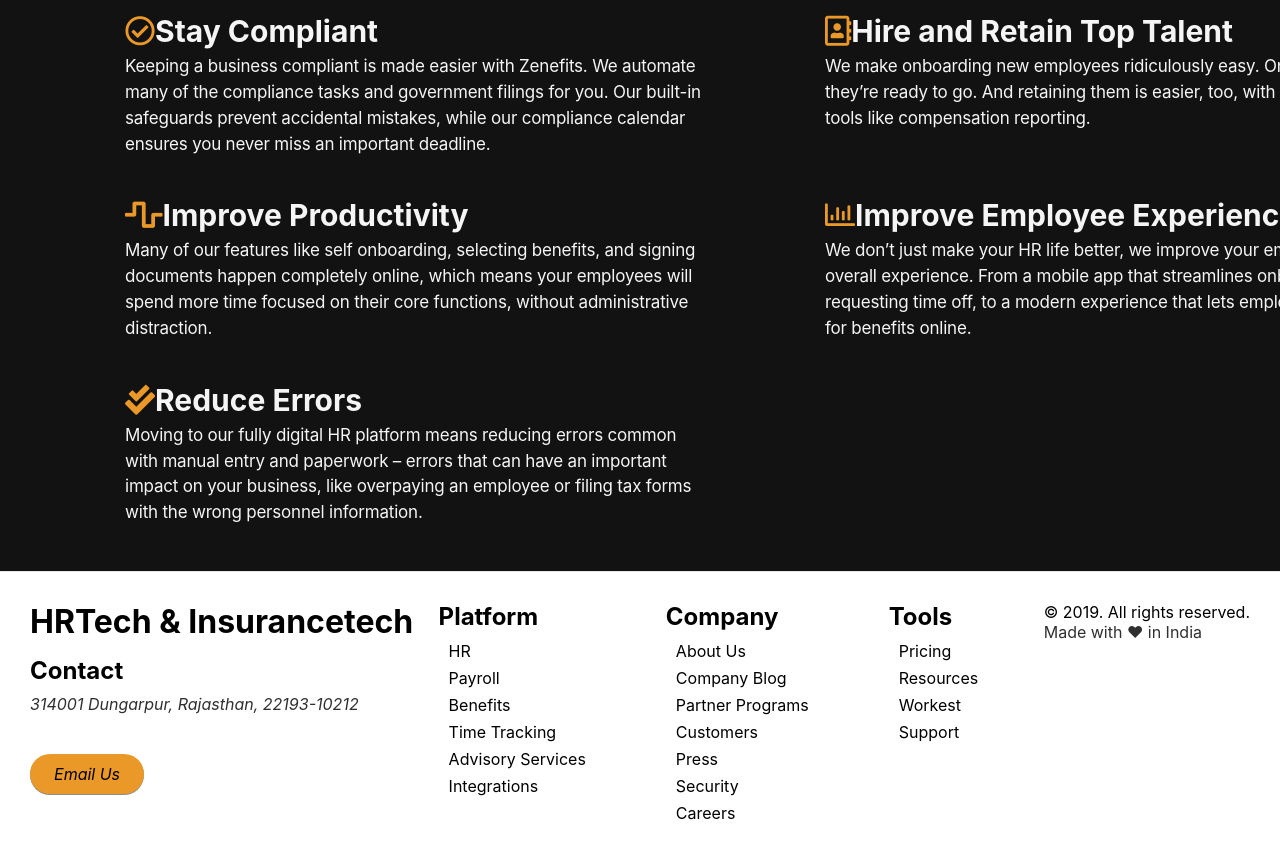
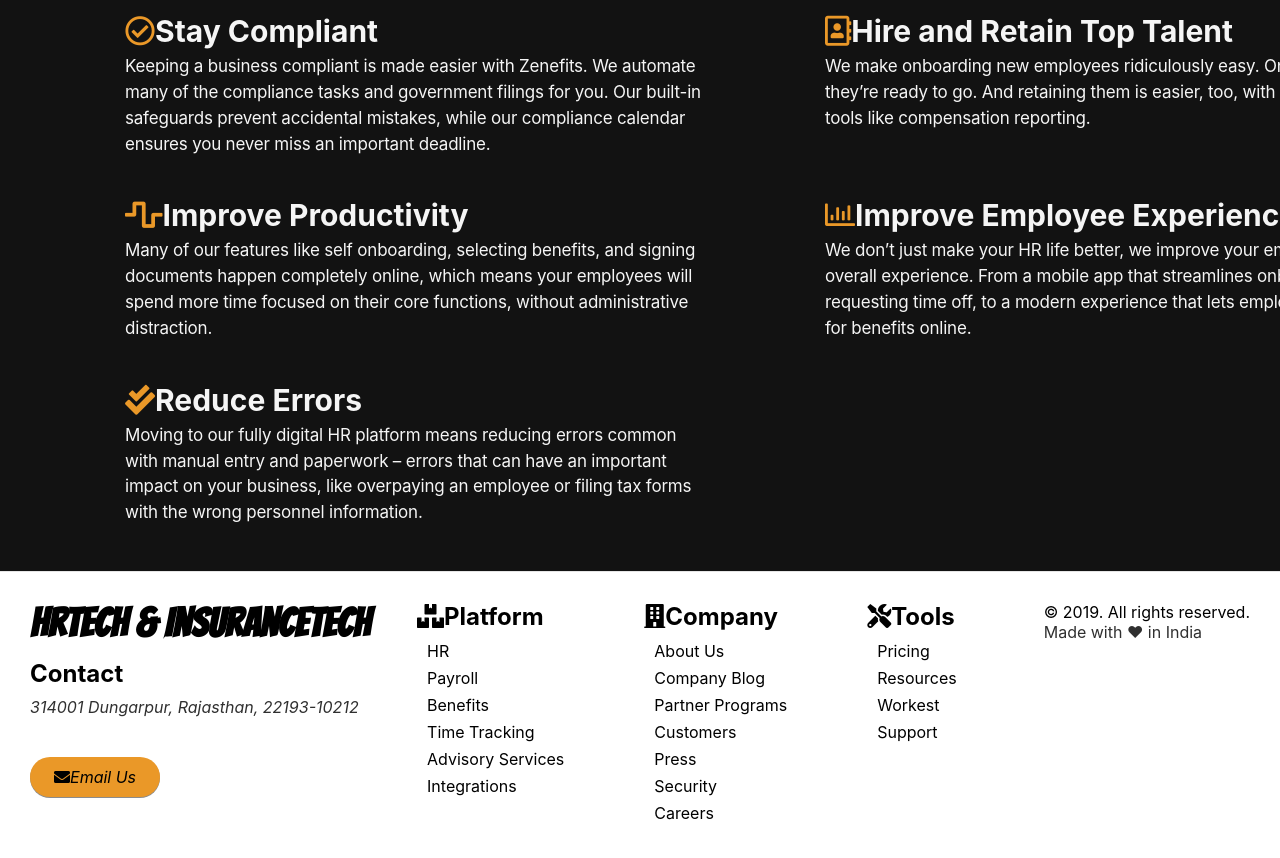
Before and after one commit to MridulTailor/hrtech-landing-page, a plain HTML site: page index.html in a window 1280 px wide. Shown: the part 3054-3912 px from the top of the page. Drawn offline with Linux system fonts and the light colour scheme.

Commit message:
random edits

```diff
--- a/index.html
+++ b/index.html
@@ -163,13 +163,13 @@
       <address>
         314001 Dungarpur, Rajasthan, 22193-10212<br><br><br>
 
-        <a class="btn btn-rounded" href="hrtech@gmail.com">Email Us</a>
+        <a class="btn btn-rounded" href="hrtech@gmail.com"><i class="fas fa-envelope"></i>Email Us</a>
       </address>
     </div>
 
     <ul class="footer-nav">
       <li class="nav-item">
-        <h2 class="nav-title">Platform</h2>
+        <h2 class="nav-title"><i class="fas fa-boxes"></i>Platform</h2>
 
         <ul class="nav-ul">
           <li>
@@ -196,7 +196,7 @@
       </li>
 
       <li class="nav-item nav-item-extra">
-        <h2 class="nav-title">Company</h2>
+        <h2 class="nav-title"><i class="fas fa-building"></i>Company</h2>
 
         <ul class="nav-ul nav-ul-extra">
           <li>
@@ -229,7 +229,7 @@
       </li>
 
       <li class="nav-item" >
-        <h2 class="nav-title">Tools</h2>
+        <h2 class="nav-title"><i class="fas fa-tools"></i>Tools</h2>
 
         <ul class="nav-ul">
           <li>
--- a/style.css
+++ b/style.css
@@ -256,6 +256,10 @@ a {
   border-top: 1px solid #e5e5e5;
   justify-content: space-between;
 }
+.footer-logo {
+  font-family: "Bangers", sans-serif;
+  font-size: 40px;
+}
 .footer a,
 h1,
 h2,
```
